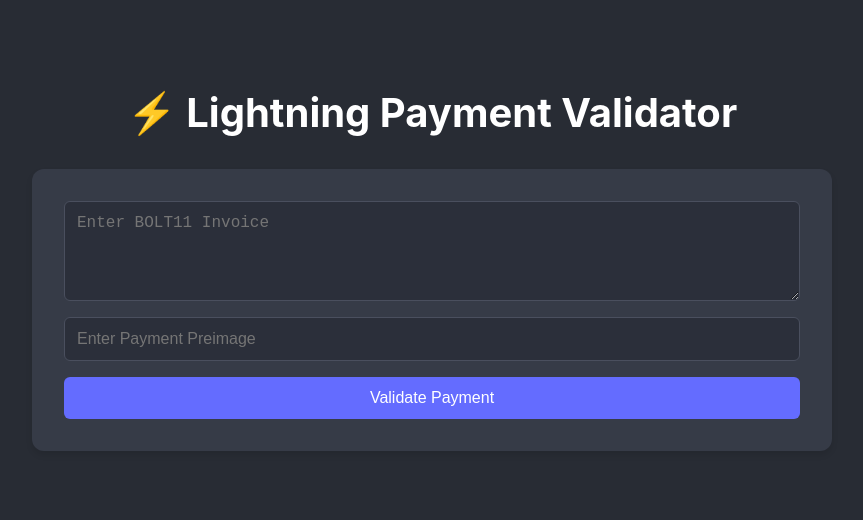
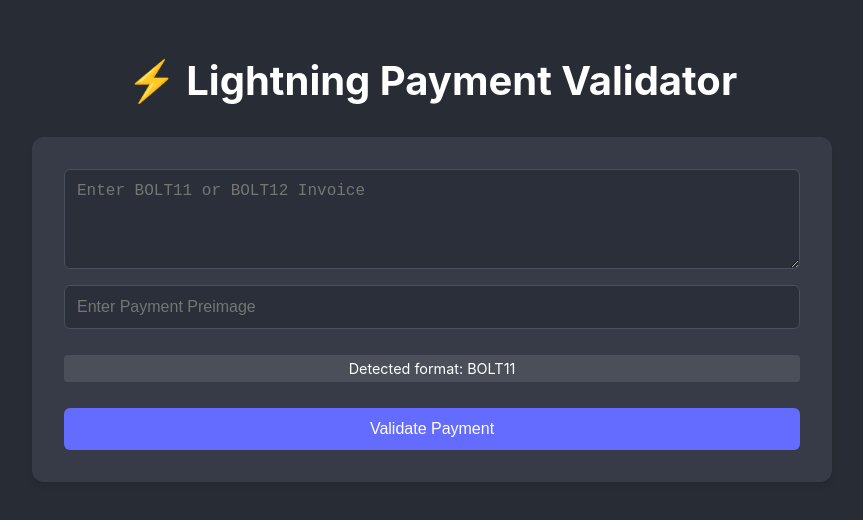
Before and after one commit to kingonly/validate-payment, a React (Create React App) app: page / in a window 1280 px wide. Shown: the part 144-664 px from the top of the page, without its empty margins (208-1071 px from the left). Built offline with nearby package versions, Linux system fonts and the light colour scheme.

Commit message:
Add BOLT12 support using boltz-bolt12 package

```diff
--- a/package.json
+++ b/package.json
@@ -7,6 +7,7 @@
     "@testing-library/react": "^13.4.0",
     "@testing-library/user-event": "^13.5.0",
     "assert": "^2.1.0",
+    "boltz-bolt12": "^0.1.3",
     "buffer": "^6.0.3",
     "cross-env": "^7.0.3",
     "https-browserify": "^1.0.0",
--- a/src/App.css
+++ b/src/App.css
@@ -110,3 +110,11 @@ textarea.input-field {
     transform: rotate(360deg);
   }
 }
+
+.invoice-type {
+  margin: 10px 0;
+  padding: 5px 10px;
+  background-color: rgba(255, 255, 255, 0.1);
+  border-radius: 4px;
+  font-size: 0.9em;
+}
--- a/src/App.js
+++ b/src/App.js
@@ -1,30 +1,43 @@
 import React from 'react';
 import { useState, useEffect, useCallback } from 'react';
-import { decode } from 'light-bolt11-decoder';
+import { decode as decodeBolt11 } from 'light-bolt11-decoder';
+import { decode as decodeBolt12 } from 'boltz-bolt12';
 import './App.css';
 import { Buffer } from 'buffer';
 import { Helmet } from 'react-helmet';
 
-window.Buffer = Buffer; // This is important for bolt11 to work
+window.Buffer = Buffer;
 
 function App() {
   const [invoice, setInvoice] = useState('');
   const [preimage, setPreimage] = useState('');
   const [validationResult, setValidationResult] = useState(null);
   const [isLoading, setIsLoading] = useState(false);
+  const [invoiceType, setInvoiceType] = useState('bolt11');
 
   const validatePayment = useCallback(async () => {
     try {
       setIsLoading(true);
 
-      // Validate inputs
       if (!invoice.trim() || !preimage.trim()) {
         throw new Error('Please provide both invoice and preimage');
       }
 
-      // Decode the BOLT11 invoice
-      const decodedInvoice = decode(invoice);
-      const paymentHash = decodedInvoice.sections.find(section => section.name === 'payment_hash')?.value;
+      // Detect and decode invoice based on format
+      let paymentHash;
+      if (invoice.startsWith('lnbc') || invoice.startsWith('lntb')) {
+        // BOLT11 invoice
+        const decodedInvoice = decodeBolt11(invoice);
+        paymentHash = decodedInvoice.sections.find(section => section.name === 'payment_hash')?.value;
+        setInvoiceType('bolt11');
+      } else if (invoice.startsWith('lno1')) {
+        // BOLT12 offer/invoice
+        const decodedInvoice = decodeBolt12(invoice);
+        paymentHash = decodedInvoice.paymentHash;
+        setInvoiceType('bolt12');
+      } else {
+        throw new Error('Unsupported invoice format');
+      }
 
       if (!paymentHash) {
         throw new Error('Invalid invoice: payment hash not found');
@@ -92,7 +105,7 @@ function App() {
         <h1>⚡ Lightning Payment Validator</h1>
         <div className="form-container">
           <textarea
-            placeholder="Enter BOLT11 Invoice"
+            placeholder="Enter BOLT11 or BOLT12 Invoice"
             value={invoice}
             onChange={(e) => setInvoice(e.target.value.replace(/[\s\n]+/g, ''))}
             onKeyDown={handleKeyPress}
@@ -106,6 +119,11 @@ function App() {
             onKeyDown={handleKeyPress}
             className="input-field"
           />
+          {invoiceType && (
+            <div className="invoice-type">
+              Detected format: {invoiceType.toUpperCase()}
+            </div>
+          )}
           <button
             onClick={validatePayment}
             disabled={isLoading}
```
Also changed, not shown: 1 other file (tests, documents, lock files or other folders).
